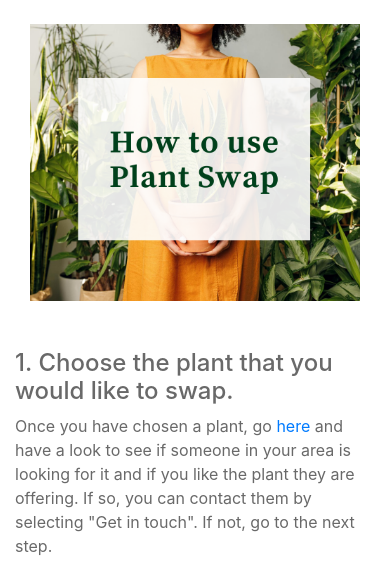
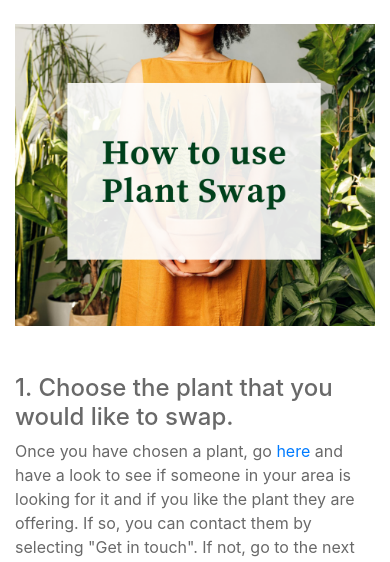
Before and after one commit to debrawolford/plant-swap, a Flask app: page /about in a window 390 px wide. Shown: the part 76-638 px from the top of the page. Run offline with Flask 2, Linux system fonts and the light colour scheme; some libraries are stand-ins or nearby versions.

Commit message:
edited image for on about page for mobile

```diff
--- a/templates/about.html
+++ b/templates/about.html
@@ -1,8 +1,11 @@
 {% extends "base.html" %}
 {% block content %}
 <main class="container main-content">
-    <div class="row mx-auto col-12">
-        <img src="{{url_for('static', filename='images/how-to.png')}}" class="img-fluid" alt="How to use Plant Swap">
+    <div class="row">
+        <div class="col-12 mx-auto">
+            <img src="{{url_for('static', filename='images/how-to.png')}}" class="img-fluid"
+                alt="How to use Plant Swap">
+        </div>
     </div>
     <div class="row mt-5">
         <div class="col-md-6 my-auto">
```
